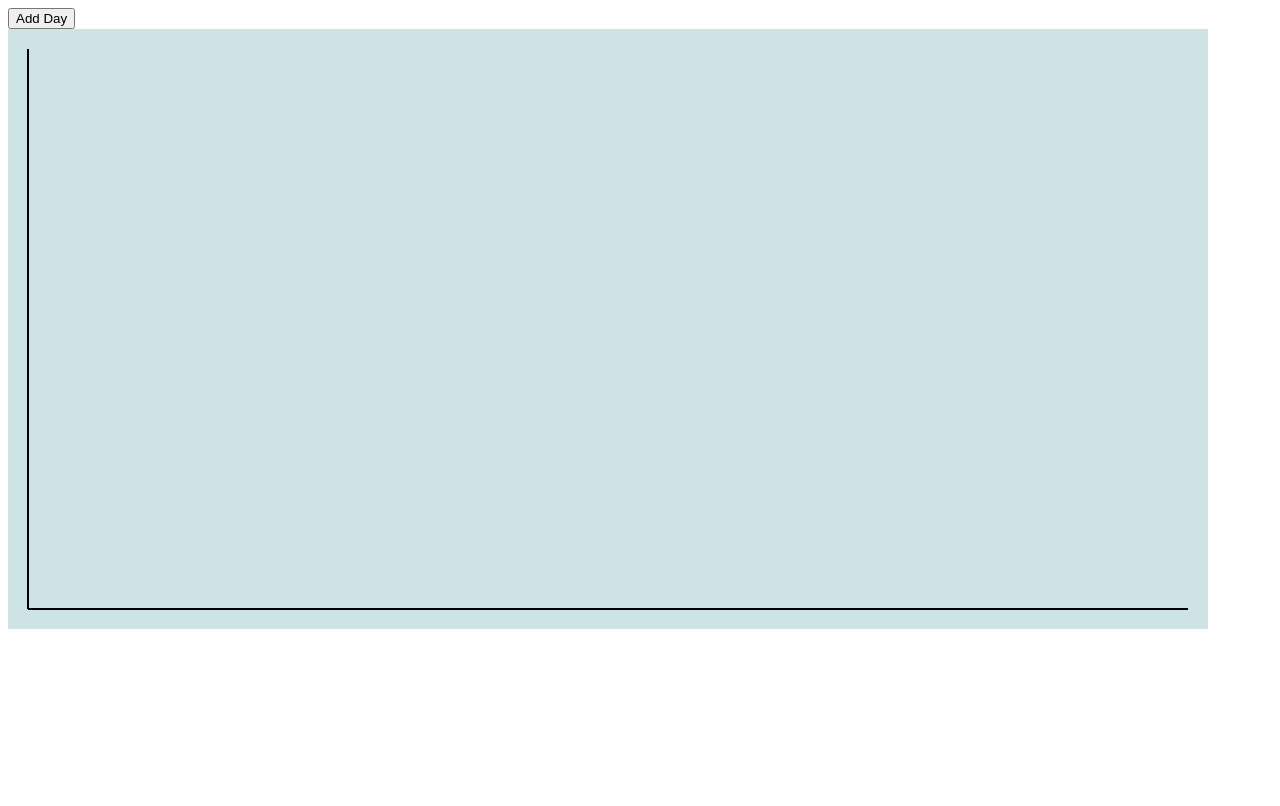
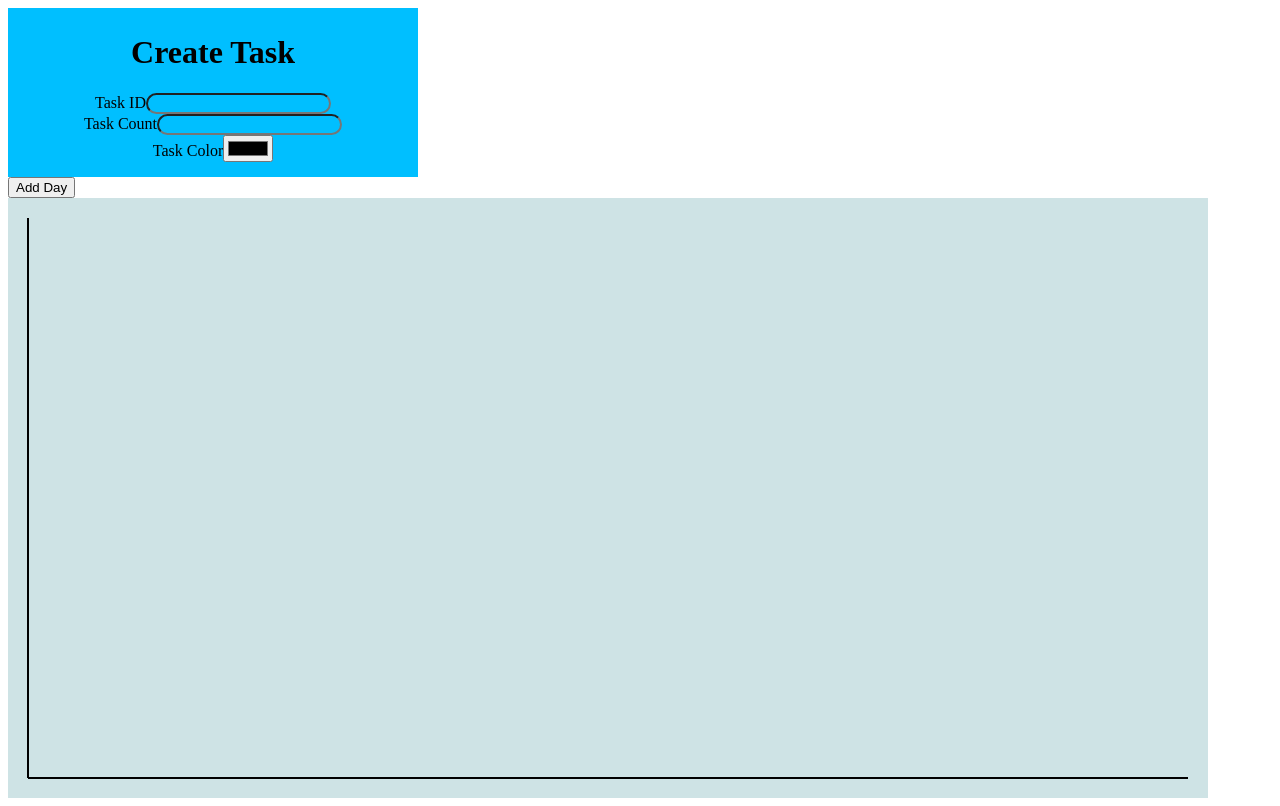
Before and after one commit to frankbryden/bc-generator, a plain HTML site: page index.html in a window 1280 px wide. Drawn offline with Linux system fonts and the light colour scheme.

Commit message:
can't remember what I last changed

```diff
--- a/index.html
+++ b/index.html
@@ -1,8 +1,20 @@
 <html>
     <head>
         <script src="chartGen.js"></script>
+        <link rel="stylesheet" type="text/css" href="style.css"></link>
     </head>
     <body>
+        <div id="menu">
+            <div class="subCat">
+                <h1>Create Task</h1>
+                <label for="taskId">Task ID</label><input type="number" id="taskId"> <br/>
+                <label for="subTaskCount">Task Count</label><input type="number" id="subTaskCount"><br/>
+                <label for="taskColor">Task Color</label><input type="color" id="taskColor">
+            </div>
+            <div class="subCat">
+
+            </div>
+        </div>
         <button id="addDay">Add Day</button>
         <canvas width="1200" height="600" id="canv"></canvas>
     </body>
--- /dev/null
+++ b/style.css
@@ -0,0 +1,15 @@
+.subCat{
+    border-width: 1em;
+    border-color: cadetblue;
+    background-color: deepskyblue;
+    width: 400px;
+    align-content: center;
+    text-align: center;
+    padding: 5px;
+}
+
+input[type="number"]{
+    background: none;
+    border-radius: 20px;
+    outline: none;
+}
```
